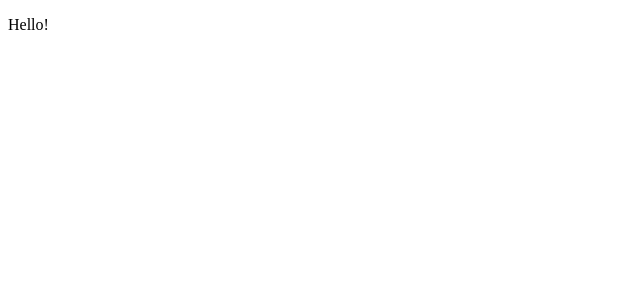
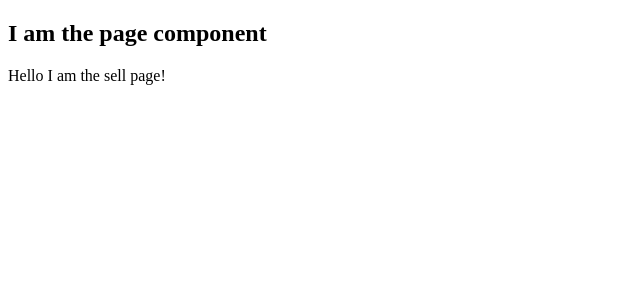
Before and after one commit to ladureePusa/react-graphql, a Next.js app in the folder sick-fits/frontend/: page /sell in a window 1280 px wide. Shown: the top 300 px of the page, without its empty margins (0-640 px from the left). Built offline with nearby package versions, Linux system fonts and the light colour scheme.

Commit message:
step 4 - Page Layout Component

```diff
--- /dev/null
+++ b/sick-fits/frontend/components/Page.js
@@ -0,0 +1,14 @@
+import PropTypes from 'prop-types';
+
+export default function Page({ children }) {
+  return (
+    <div>
+      <h2>I am the page component</h2>
+      {children}
+    </div>
+  );
+}
+
+Page.propTypes = {
+  children: PropTypes.any,
+};
--- /dev/null
+++ b/sick-fits/frontend/pages/_app.js
@@ -0,0 +1,9 @@
+import Page from '../components/Page';
+
+export default function MyApp({ Component, pageProps }) {
+  return (
+    <Page>
+      <Component {...pageProps} />
+    </Page>
+  );
+}
--- /dev/null
+++ b/sick-fits/frontend/pages/_document.js
@@ -0,0 +1,15 @@
+import Document, { Html, NextScript, Main } from 'next/document';
+
+export default class MyDocument extends Document {
+  render() {
+    return (
+      <Html lang="en-AU">
+        {/* <Head></Head> */}
+        <body>
+          <Main />
+          <NextScript />
+        </body>
+      </Html>
+    );
+  }
+}
--- a/sick-fits/frontend/pages/index.js
+++ b/sick-fits/frontend/pages/index.js
@@ -1,7 +1,3 @@
 export default function IndexPage() {
-  return (
-    <div>
-      <p>Hello!</p>
-    </div>
-  );
+  return <p>Hello!</p>;
 }
--- a/sick-fits/frontend/pages/sell.js
+++ b/sick-fits/frontend/pages/sell.js
@@ -1,7 +1,3 @@
 export default function SellPage() {
-  return (
-    <div>
-      <p>Hello!</p>
-    </div>
-  );
+  return <p>Hello I am the sell page!</p>;
 }
```
